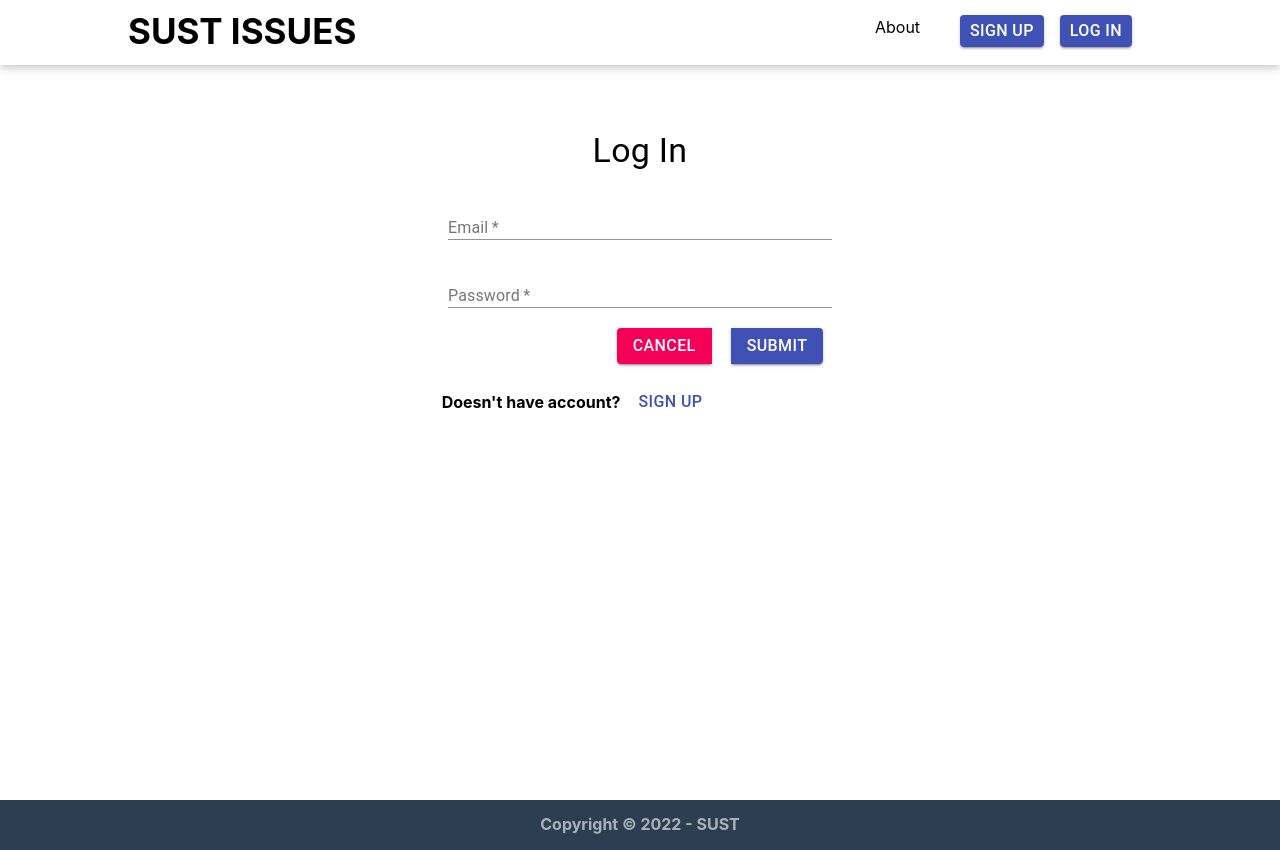
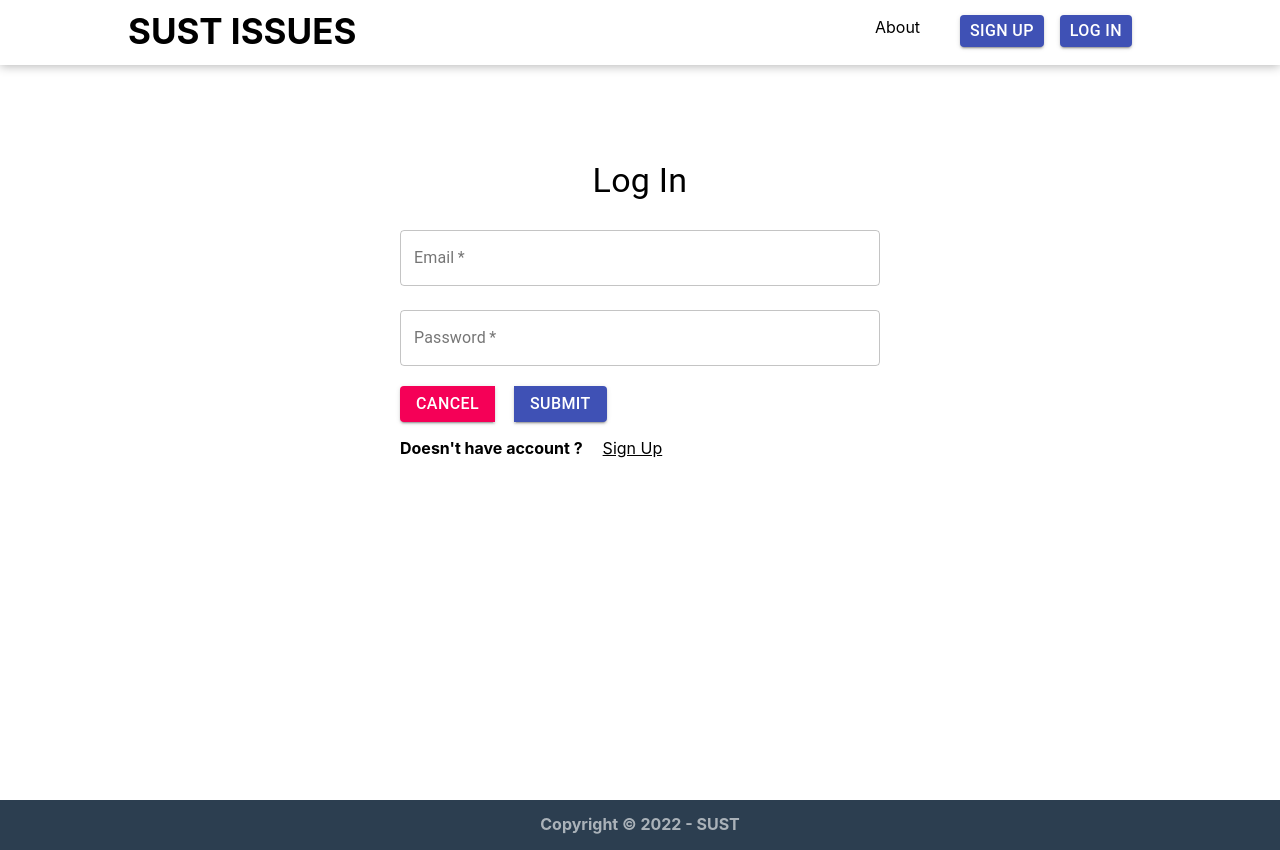
Before and after one commit to Wahed08/Issue, a React (Create React App) app in the folder Issue/client/: page /auth/login in a window 1280 px wide. Built offline with nearby package versions, Linux system fonts and the light colour scheme.

Commit message:
design changed

```diff
--- a/Issue/client/src/components/Auth/LogIn.js
+++ b/Issue/client/src/components/Auth/LogIn.js
@@ -8,15 +8,11 @@ import "./SignUp.css";
 
 const LogIn = () => {
   const useStyles = makeStyles((theme) => ({
-    textFiled: {
-      width: "30%",
-      paddingBottom: "20px",
-    },
     buttonFiled: {
       marginRight: "20px",
     },
     loginButton: {
-      marginLeft: "10px",
+      marginLeft: "3em",
     },
   }));
 
@@ -60,22 +56,27 @@ const LogIn = () => {
   return (
     <React.Fragment>
       <ErrorModal error={error} />
-      <div className="main-container">
-        <form onSubmit={submitHandler}>
-          <div className="form-container">
+      <div className="main_container">
         <div className="sign-up">
           <Typography variant="h4">Log In</Typography>
         </div>
+        <div className="form_container">
+          <form onSubmit={submitHandler}>
+            <div>
               <TextField
                 type="email"
                 label="Email"
+                variant="outlined"
                 className={classes.textFiled}
                 required
                 onChange={(e) => setEmail(e.target.value)}
               />
+            </div>
+            <div>
               <TextField
                 type="password"
                 label="Password"
+                variant="outlined"
                 className={classes.textFiled}
                 required
                 onChange={(e) => setPassword(e.target.value)}
@@ -91,23 +92,16 @@ const LogIn = () => {
                 >
                   Cancel
                 </Button>
-
                 <Button type="submit" variant="contained" color="primary">
                   Submit
                 </Button>
               </ButtonGroup>
             </div>
+            <div className="login-text">
+              <h2>Doesn't have account ?</h2>
+              <Link to="/auth/signup">Sign Up</Link>
+            </div>
           </form>
-
-        <div className="login-text">
-          <h2>Doesn't have account?</h2>
-          <Button
-            variant="text"
-            color="primary"
-            className={classes.loginButton}
-          >
-            <Link to="/auth/signup">Sign Up</Link>
-          </Button>
         </div>
       </div>
     </React.Fragment>
--- a/Issue/client/src/components/Auth/ProvideOtp.js
+++ b/Issue/client/src/components/Auth/ProvideOtp.js
@@ -62,6 +62,7 @@ const ProvideOtp = () => {
                 <TextField
                   type="number"
                   label="OTP"
+                  variant="outlined"
                   className={classes.textFiled}
                   required
                   onChange={(e) => setOtp(e.target.value)}
--- a/Issue/client/src/components/Auth/SignUp.css
+++ b/Issue/client/src/components/Auth/SignUp.css
@@ -1,54 +1,43 @@
-.main-container{
-    height: 100vh;
-}
-
-.form-container{
-    padding-top: 200px;
+.main_container{
+    min-width: 100%;
+    min-height: 100vh;
     display: flex;
     justify-content: center;
     align-items: center;
-    flex-direction: column;
+    position: relative;
 }
 
 .sign-up{
-    padding-bottom: 20px;
-}
-
-.button-container{
+    top: 20%;
+    position: absolute;
     display: flex;
     justify-content: center;
     align-items: center;
 }
 
-.login-text{
+.form_container{
+    top: 27%;
+    position: absolute;
     display: flex;
     justify-content: center;
     align-items: center;
-    padding-top: 20px;
-    margin-left: -16%;
+}
+.form_container div{
+    width: 30em;
+    margin: 0.3em 0;
 }
 
-/* media */
-@media (max-width:1368px) {
-    .form-container {
-        padding-top: 130px;
-    }
-    .button-container{
-        margin-left: 160px;
-    }
-    .login-text{
-        margin-bottom: 100px;
-        margin-left: -10%;
-    }
+.login-text{
+    display: inline-flex;
+    margin-top: 3em;
 }
 
-@media (max-width:1108px) {
-    .button-container{
-        margin-left: 60px;
-    }
+.login-text a{
+    margin-left: 20px;
+    text-decoration: underline;
+    font-size: 1em;
+    font-weight: 400;
 }
-@media (max-width:750px) {
-    .button-container{
-        margin-left: 30px;
-    }
+.login-text a:hover{
+    text-decoration: none;
 }
--- a/Issue/client/src/components/Auth/SignUp.js
+++ b/Issue/client/src/components/Auth/SignUp.js
@@ -1,5 +1,5 @@
 import React, { useState } from "react";
-import { Link, useNavigate, useParams } from "react-router-dom";
+import { Link, useNavigate } from "react-router-dom";
 import { TextField, Typography, Button, ButtonGroup } from "@material-ui/core";
 import { makeStyles } from "@material-ui/core/styles";
 import ErrorModal from "../BodyComponent/ShowError/ErrorModal";
@@ -7,15 +7,11 @@ import "./SignUp.css";
 
 const SignUp = () => {
   const useStyles = makeStyles((theme) => ({
-    textFiled: {
-      width: "30%",
-      paddingBottom: "20px",
-    },
     buttonFiled: {
       marginRight: "20px",
     },
     loginButton: {
-      marginLeft: "10px",
+      marginLeft: "3em",
     },
   }));
 
@@ -56,44 +52,54 @@ const SignUp = () => {
   };
   return (
     <React.Fragment>
-      <ErrorModal error={error}/>
-      <div className="main-container">
-        <form onSubmit={submitHandler}>
-          <div className="form-container">
+      <ErrorModal error={error} />
+      <div className="main_container">
         <div className="sign-up">
           <Typography variant="h4">Sign Up</Typography>
         </div>
-
+        <div className="form_container">
+          <form onSubmit={submitHandler}>
+            <div>
               <TextField
                 type="text"
                 label="Name"
+                variant="outlined"
                 className={classes.textFiled}
                 required
                 onChange={(e) => setName(e.target.value)}
               />
+            </div>
+            <div>
               <TextField
                 type="email"
                 label="Email"
+                variant="outlined"
                 className={classes.textFiled}
                 required
                 onChange={(e) => setEmail(e.target.value)}
               />
+            </div>
+            <div>
               <TextField
                 type="password"
                 label="Password"
+                variant="outlined"
                 className={classes.textFiled}
                 required
                 onChange={(e) => setPassword(e.target.value)}
               />
+            </div>
+            <div>
               <TextField
                 type="password"
                 label="Confirm Password"
+                variant="outlined"
                 className={classes.textFiled}
                 required
                 onChange={(e) => setConfirmPassword(e.target.value)}
               />
             </div>
-          <div className="button-container">
+            <div className="button">
               <ButtonGroup>
                 <Button
                   variant="contained"
@@ -107,16 +113,11 @@ const SignUp = () => {
                 </Button>
               </ButtonGroup>
             </div>
+            <div className="login-text">
+              <h2>Already have an account ?</h2>
+              <Link to="/auth/login">Log In</Link>
+            </div>
           </form>
-        <div className="login-text">
-          <h2>Already have an account?</h2>
-          <Button
-            variant="text"
-            color="primary"
-            className={classes.loginButton}
-          >
-            <Link to="/auth/login">Log In</Link>
-          </Button>
         </div>
       </div>
     </React.Fragment>
```
Lines whose indentation alone changed are shown as unchanged.
